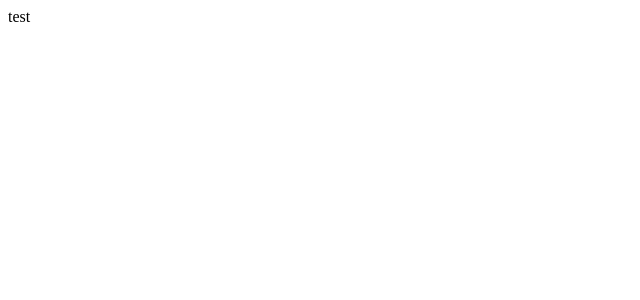
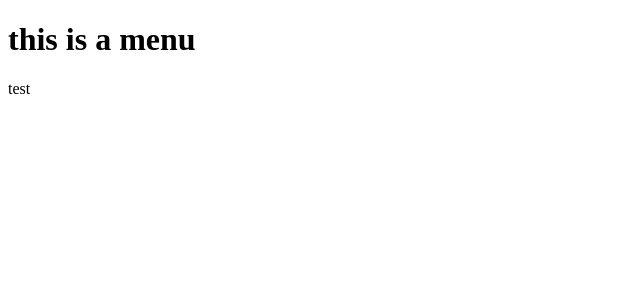
Before and after one commit to AlphaHearth/HearthIntellect, an Angular app in the folder web/: page /cards in a window 1280 px wide. Shown: the top 300 px of the page, without its empty margins (0-640 px from the left). Built offline with nearby package versions, Linux system fonts and the light colour scheme.

Commit message:
Added menu module

```diff
--- a/web/src/app/app.component.html
+++ b/web/src/app/app.component.html
@@ -1 +1,2 @@
+<menu-component></menu-component>
 <router-outlet></router-outlet>
--- a/web/src/app/menu/menu.component.ts
+++ b/web/src/app/menu/menu.component.ts
@@ -1,7 +1,7 @@
 import {Component} from '@angular/core';
 
 @Component({
-  selector:'app-menu',
+  selector:'menu-component',
   templateUrl: './menu.component.html',
   styleUrls: ['./menu.component.css']
 })
--- a/web/src/app/menu/menu.module.ts
+++ b/web/src/app/menu/menu.module.ts
@@ -8,7 +8,8 @@ import {MenuComponent} from "./menu.component";
   imports: [
     BrowserModule,
     HttpClientModule
-  ]
+  ],
+  exports: [MenuComponent]
 })
 export class MenuModule {
 
```
